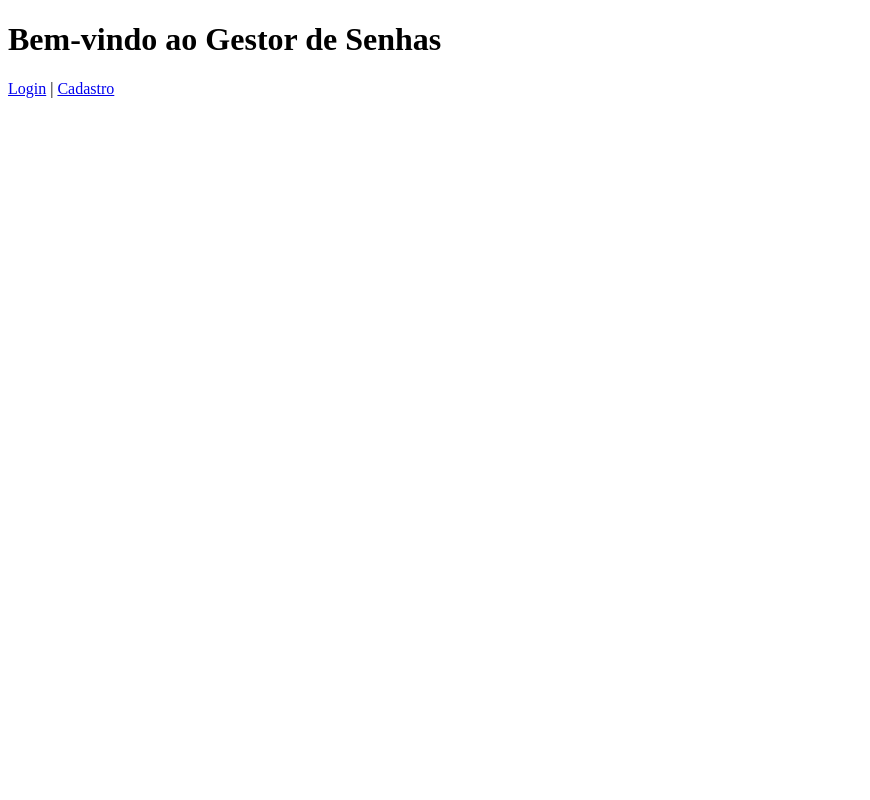
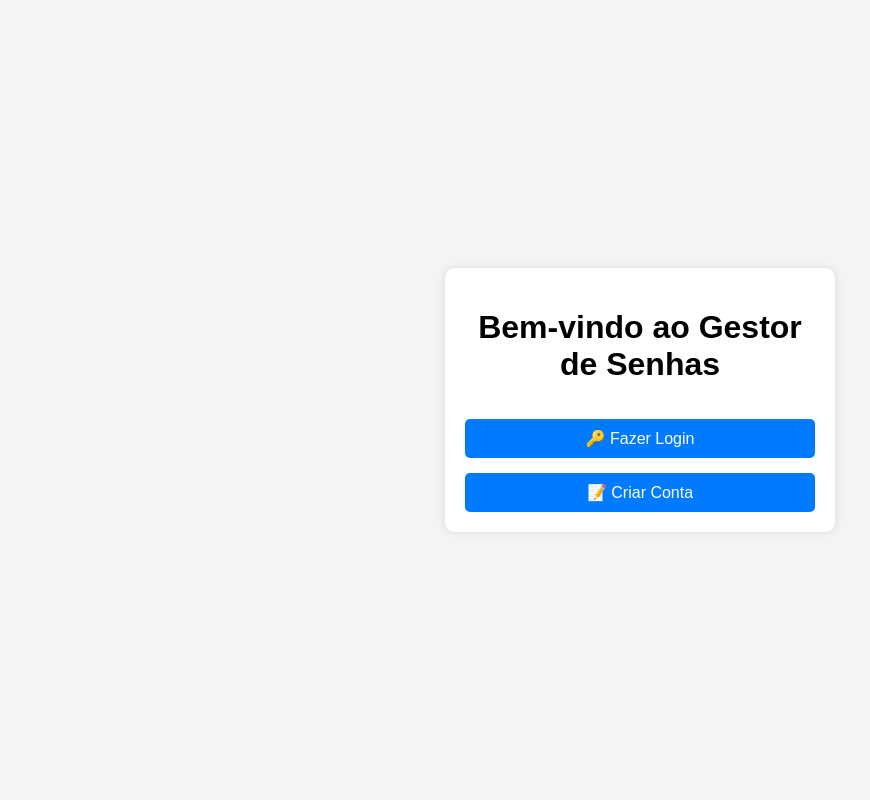
Before and after one commit to doppller/https---github.com-doppller-gestor_senha, a Flask app: page / in a window 1280 px wide. Shown: the whole page, without its empty margins (0-870 px from the left). Run offline with Flask 3, Linux system fonts and the light colour scheme.

Commit message:
Update index.html

```diff
--- a/templates/index.html
+++ b/templates/index.html
@@ -4,9 +4,44 @@
     <meta charset="UTF-8">
     <meta name="viewport" content="width=device-width, initial-scale=1.0">
     <title>Gestor de Senhas</title>
+    <style>
+        body {
+            font-family: Arial, sans-serif;
+            background-color: #f4f4f4;
+            display: flex;
+            justify-content: center;
+            align-items: center;
+            height: 100vh;
+            margin: 0;
+        }
+        .container {
+            background: white;
+            padding: 20px;
+            border-radius: 10px;
+            box-shadow: 0px 0px 10px rgba(0, 0, 0, 0.1);
+            width: 350px;
+            display: grid;
+            gap: 15px;
+            text-align: center;
+        }
+        a {
+            text-decoration: none;
+            background-color: #007bff;
+            color: white;
+            padding: 10px;
+            border-radius: 5px;
+            display: block;
+        }
+        a:hover {
+            opacity: 0.8;
+        }
+    </style>
 </head>
 <body>
-    <h1>Bem-vindo ao Gestor de Senhas</h1>
-    <a href="{{ url_for('login') }}">Login</a> | <a href="{{ url_for('cadastro') }}">Cadastro</a>
+    <div class="container">
+        <h1>Bem-vindo ao Gestor de Senhas</h1>
+        <a href="{{ url_for('login') }}">🔑 Fazer Login</a>
+        <a href="{{ url_for('cadastro') }}">📝 Criar Conta</a>
+    </div>
 </body>
 </html>
```
